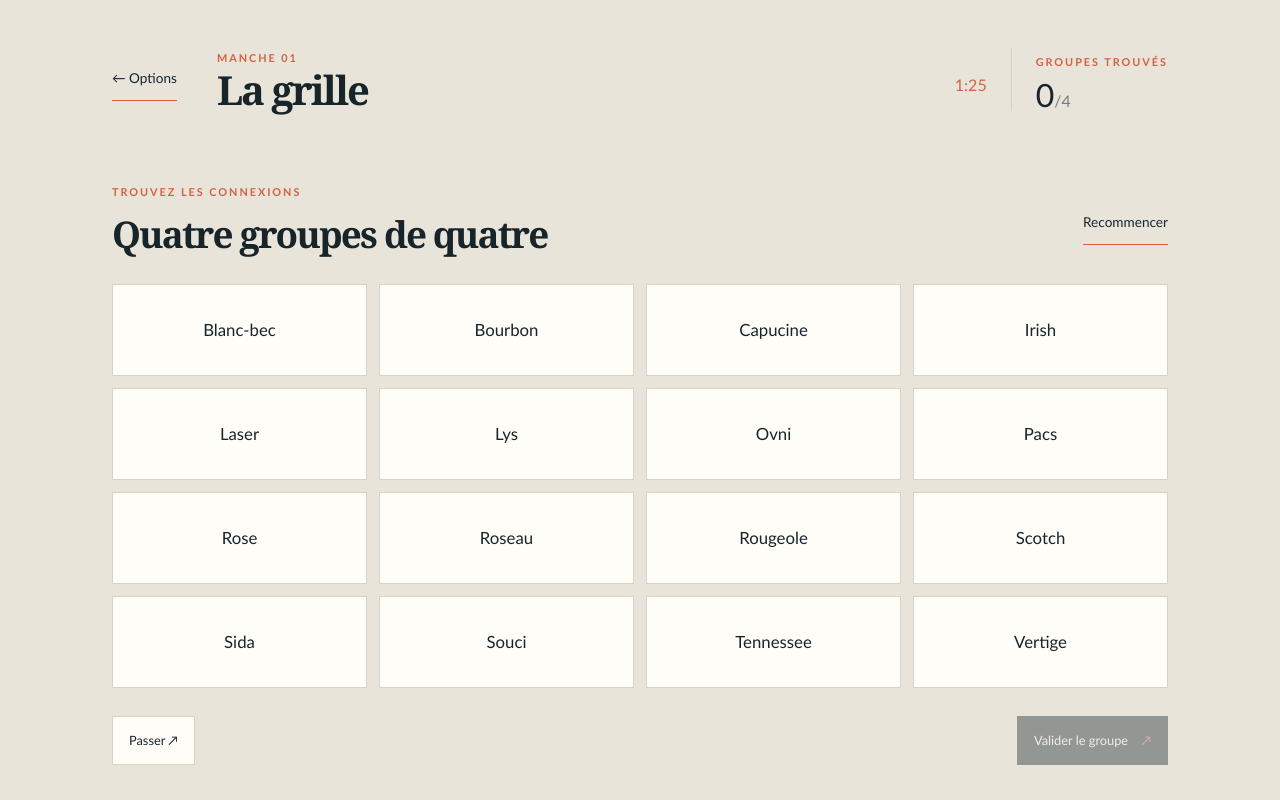
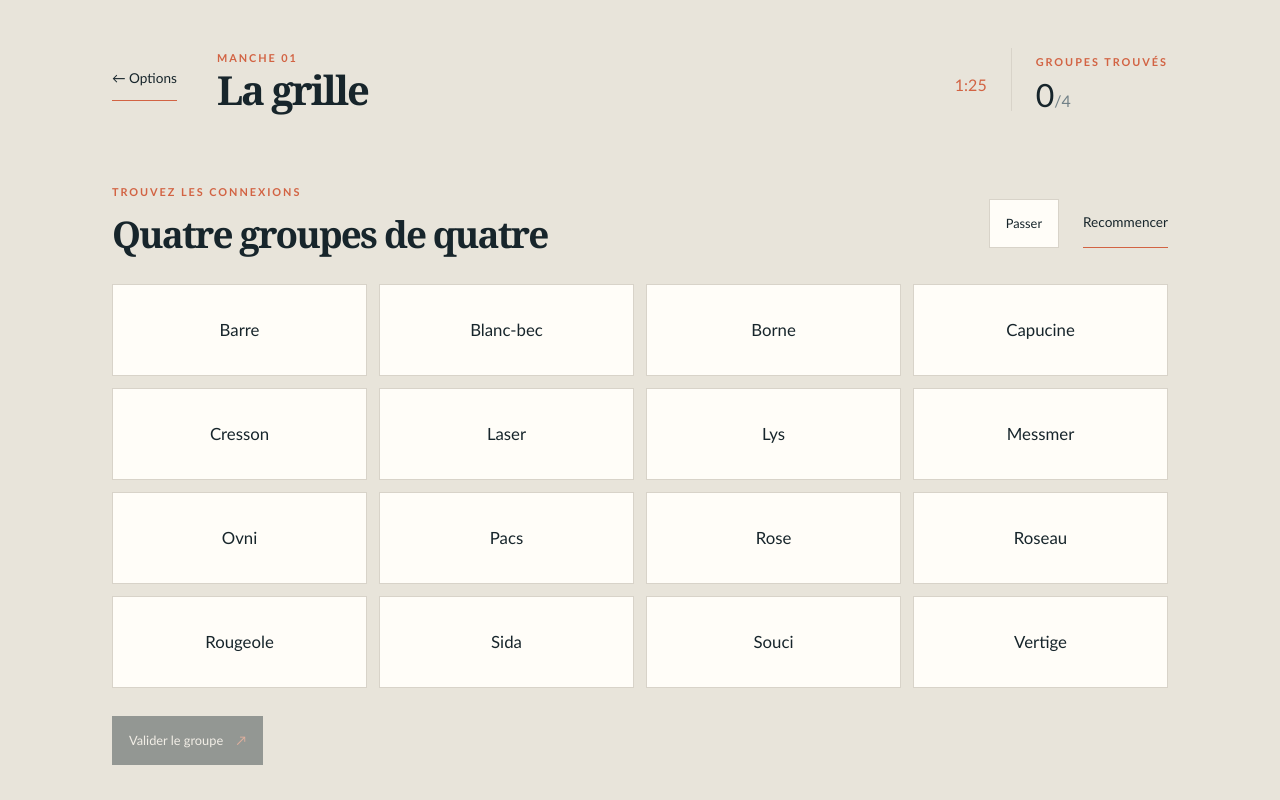
Before and after one commit to John-Paul-DUBECQ/onlyConnectJP, a Vue app: page /grid/play in a window 1280 px wide. Built offline with nearby package versions, Linux system fonts and the light colour scheme; the HTML template or start-up script is replaced by a standard one.

Commit message:
Grille 6

```diff
--- a/src/games/grid/GridGame.vue
+++ b/src/games/grid/GridGame.vue
@@ -285,7 +285,12 @@ function resetGrid() {
           <p class="section-kicker">Trouvez les connexions</p>
           <h2 id="board-title">Quatre groupes de quatre</h2>
         </div>
-        <button class="reset-button" type="button" @click="resetGrid">Recommencer</button>
+        <div class="button-group">
+          <button class="skip-button" type="button" :disabled="hasEnded || solvedCount === 4" @click="skipGame">
+            Passer
+          </button>
+          <button class="reset-button" type="button" @click="resetGrid">Recommencer</button>
+        </div>
       </div>
 
       <div v-if="displayedGroups.length" class="solved-groups" aria-label="Descriptions des groupes">
@@ -324,9 +329,6 @@ function resetGrid() {
       </div>
 
       <div class="game-controls">
-          <button class="skip-button" type="button" :disabled="hasEnded || solvedCount === 4" @click="skipGame">
-            Passer <span aria-hidden="true">↗</span>
-          </button>
           <button class="check-button" type="button" :disabled="hasEnded || selectedItems.length !== 4 || attemptsRemaining === 0 || (!isUnlimited && remainingSeconds === 0)" @click="checkSelection">
             Valider le groupe <span aria-hidden="true">↗</span>
           </button>
@@ -340,6 +342,13 @@ function resetGrid() {
   width: min(100%, 1120px);
   margin: 0 auto;
   padding: 48px 32px 32px;
+}
+
+.button-group {
+  display: flex;
+  gap: 24px;
+  justify-content: center;
+  flex-wrap: wrap;
 }
 
 .game-header,
--- a/src/games/grid/data/grid.ts
+++ b/src/games/grid/data/grid.ts
@@ -76,26 +76,15 @@ export const gridGroups: GridGroup[] = [
     id: 13,
     title: '\"Chef de/d\' _____\"',
     items: ['Rang', 'Projet', 'Cuisine', 'Œuvre'],
-  },
-  {
+  },{
     id: 14,
-    title: 'Villes belges',
-    items: ['La panne', 'Namur', 'Malines', 'Saint-Nicolas'],
+    title: 'Dieux celtiques',
+    items: ['Lug', 'Epona', 'Cernunnos', 'Toutatis'],
   },
   {
     id: 15,
     title: '« 1 » se cache à la fin',
     items: ['Bruno', 'Verdun', 'Frein', 'Madone'],
-  },
-  {
-    id: 16,
-    title: '« Coup de _____ »',
-    items: ['Foudre', 'Main', 'Grâce', 'Vieux'],
-  },
-  {
-    id: 17,
-    title: 'Peuvent être précédés de « contre- »',
-    items: ['Attaque', 'Poids', 'Temps', 'Jour'],
   },
   {
     id: 18,
@@ -131,7 +120,17 @@ export const gridGroups: GridGroup[] = [
     id: 24,
     title: 'L\'ile ___ dans la fiction',
     items: ['Enfants', 'Trésor', 'Mystérieuse', 'Noire'],
-  }
+  },
+  {
+    id: 25,
+    title: 'personnages de la Comedia dell\'arte',
+    items: ['Pantalon', 'Polichinelle', 'Briguelle', 'Scapin'],
+  },
+  {
+    id: 26,
+    title: 'Os du corps humain',
+    items: ['Trapèze', 'Talus', 'Marteau', 'Enclume'],
+  },
 ]
 
 export const gridSeeds: GridSeed[] = [
@@ -156,8 +155,12 @@ export const gridSeeds: GridSeed[] = [
     groupIds: [15, 22, 20, 21],
   },
   {
+    seed: 'JP-005',
+    description: 'Grille de test 5',
+    groupIds: [3, 2, 23, 1],
+  },{
     seed: 'JP-006',
     description: 'Grille de test 6',
-    groupIds: [3, 2, 23, 1],
+    groupIds: [24, 25, 26, 14],
   },
 ]
```
